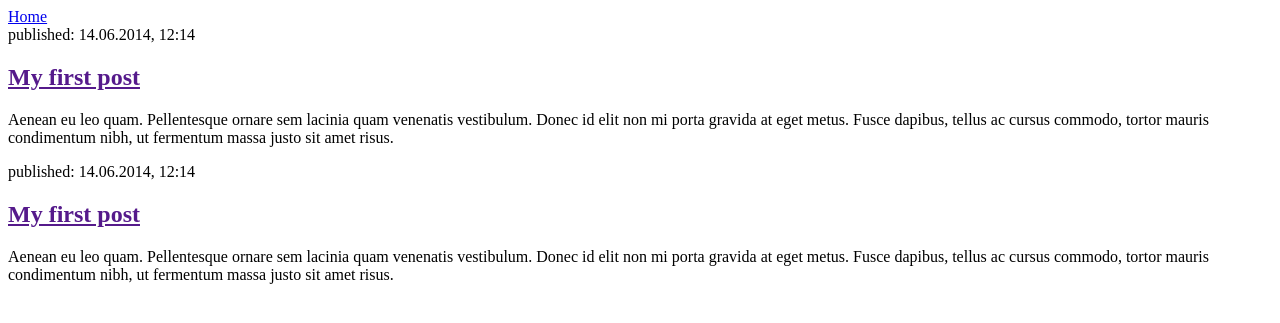
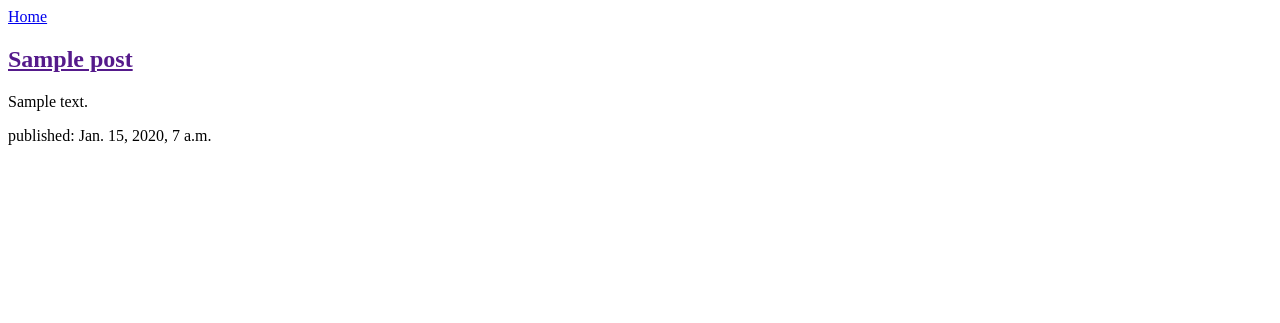
Before and after one commit to mateusfl/djangogirls-tutorial, a Django app: page / in a window 1280 px wide. Shown: the top 323 px of the page. Run offline with Django 3.2, Linux system fonts and the light colour scheme; tables that the repository leaves empty hold one stand-in row (values such as "Sample post").

Commit message:
Templates atualizados com posts dinâmicos

```diff
--- a/blog/templates/blog/post_list.html
+++ b/blog/templates/blog/post_list.html
@@ -11,25 +11,12 @@
       <a href="/">Home</a>
     </header>
 
+    {% for post in posts %}
     <article>
-      <time>published: 14.06.2014, 12:14</time>
-      <h2><a href="">My first post</a></h2>
-      <p>
-        Aenean eu leo quam. Pellentesque ornare sem lacinia quam venenatis
-        vestibulum. Donec id elit non mi porta gravida at eget metus. Fusce
-        dapibus, tellus ac cursus commodo, tortor mauris condimentum nibh, ut
-        fermentum massa justo sit amet risus.
-      </p>
+      <h2><a href="">{{ post.title }}</a></h2>
+      <p>{{ post.text|linebreaksbr }}</p>
+      <time>published: {{post.published_date}}</time>
     </article>
-    <article>
-      <time>published: 14.06.2014, 12:14</time>
-      <h2><a href="">My first post</a></h2>
-      <p>
-        Aenean eu leo quam. Pellentesque ornare sem lacinia quam venenatis
-        vestibulum. Donec id elit non mi porta gravida at eget metus. Fusce
-        dapibus, tellus ac cursus commodo, tortor mauris condimentum nibh, ut
-        fermentum massa justo sit amet risus.
-      </p>
-    </article>
+    {% endfor %}
   </body>
 </html>
--- a/blog/views.py
+++ b/blog/views.py
@@ -1,6 +1,11 @@
 from django.shortcuts import render
+from .models import Post
+from django.utils import timezone
 
 
 # Create your views here.
 def post_list(request):
-    return render(request, "blog/post_list.html", {})
+    posts = Post.objects.filter(published_date__lte=timezone.now()).order_by(
+        "published_date"
+    )
+    return render(request, "blog/post_list.html", {"posts": posts})
```
